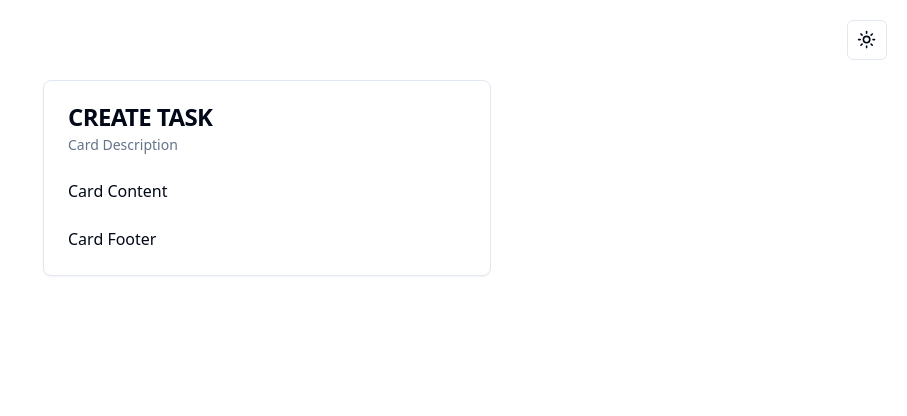
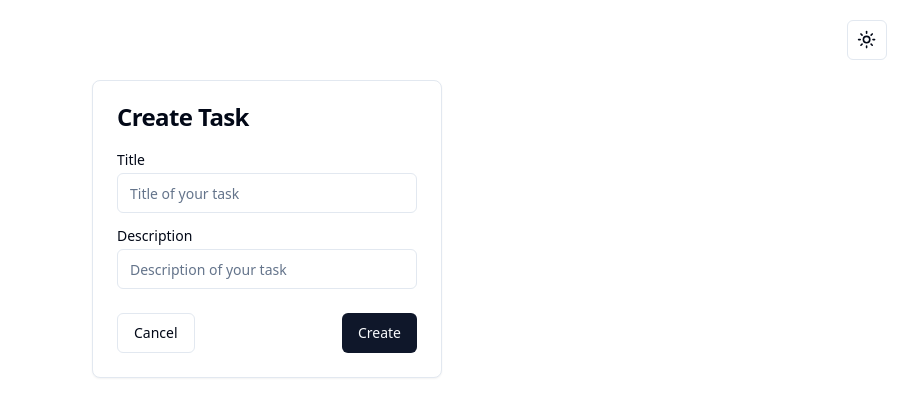
Before and after one commit to GuDex-Dev/local-tasks-react-app, a React (Vite) app: page / in a window 1280 px wide. Shown: the top 416 px of the page, without its empty margins (373-1280 px from the left). Built offline with nearby package versions, Linux system fonts and the light colour scheme.

Commit message:
TaskForm UI

```diff
--- a/src/App.jsx
+++ b/src/App.jsx
@@ -6,12 +6,10 @@ function App() {
   return (
     <>
       <ThemeProvider defaultTheme="light" storageKey="vite-ui-theme">
-        <div className="flex flex-row-reverse p-5">
+        <div className="flex justify-end p-5">
           <ModeToggle />
         </div>
-        <div className="container mx-auto">
-          <TaskForm />
-        </div>
+        <TaskForm />
       </ThemeProvider>
     </>
   );
--- a/src/components/TaskForm.jsx
+++ b/src/components/TaskForm.jsx
@@ -1,3 +1,4 @@
+import { Button } from "@/components/ui/button";
 import {
   Card,
   CardContent,
@@ -6,19 +7,34 @@ import {
   CardHeader,
   CardTitle,
 } from "@/components/ui/card";
+import { Input } from "@/components/ui/input";
+import { Label } from "@/components/ui/label";
 
 function TaskForm() {
   return (
-    <Card className="max-w-md mx-auto">
+    <Card className="w-[350px] mx-auto">
       <CardHeader>
-        <CardTitle>CREATE TASK</CardTitle>
-        <CardDescription>Card Description</CardDescription>
+        <CardTitle>Create Task</CardTitle>
       </CardHeader>
       <CardContent>
-        <p>Card Content</p>
+        <form>
+          <div className="grid w-full items-center gap-4">
+            <div className="flex flex-col space-y-1.5">
+              <Label htmlFor="title">Title</Label>
+              <Input id="title" placeholder="Title of your task" />
+            </div>
+            <div className="flex flex-col space-y-1.5">
+              <Label htmlFor="description">Description</Label>
+              <Input id="description" placeholder="Description of your task" />
+            </div>
+          </div>
+        </form>
       </CardContent>
-      <CardFooter>
-        <p>Card Footer</p>
+      <CardFooter className="flex justify-between">
+        <Button variant="outline" className="duration-0">
+          Cancel
+        </Button>
+        <Button>Create</Button>
       </CardFooter>
     </Card>
   );
```
